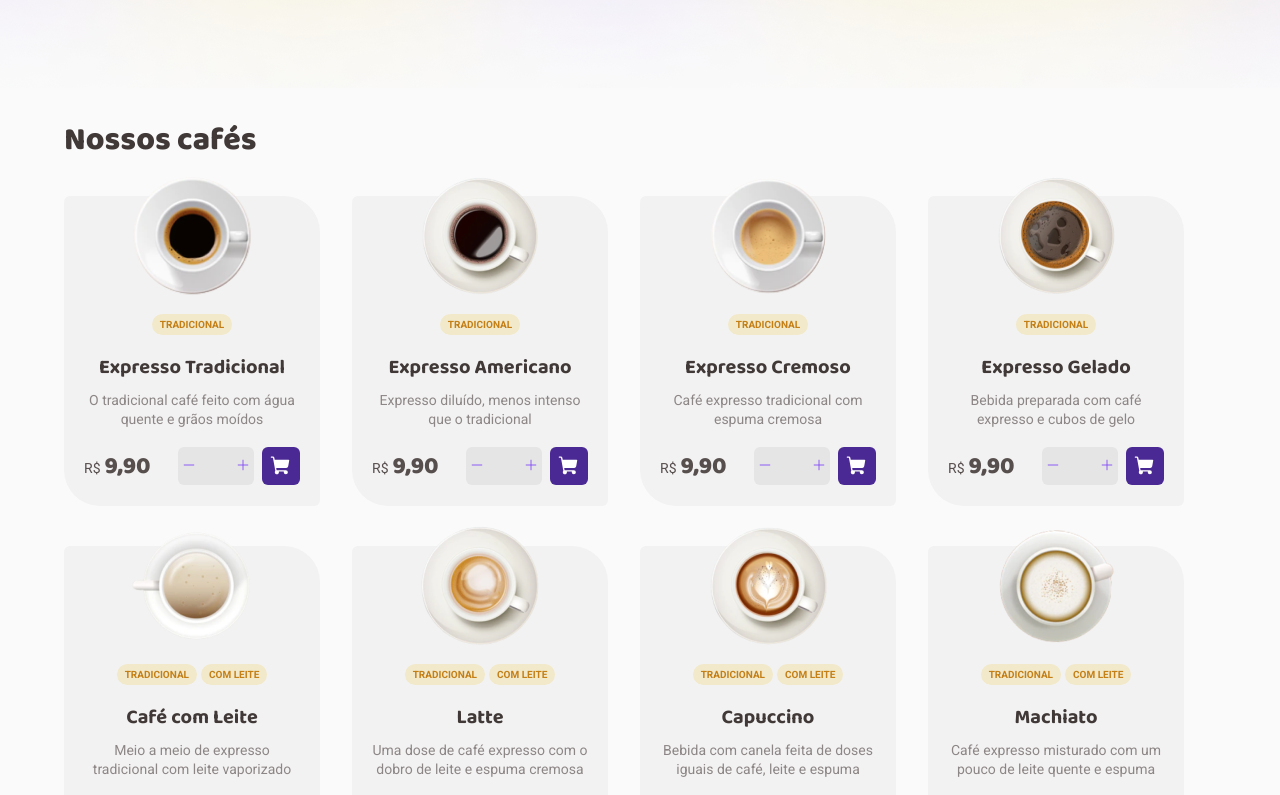
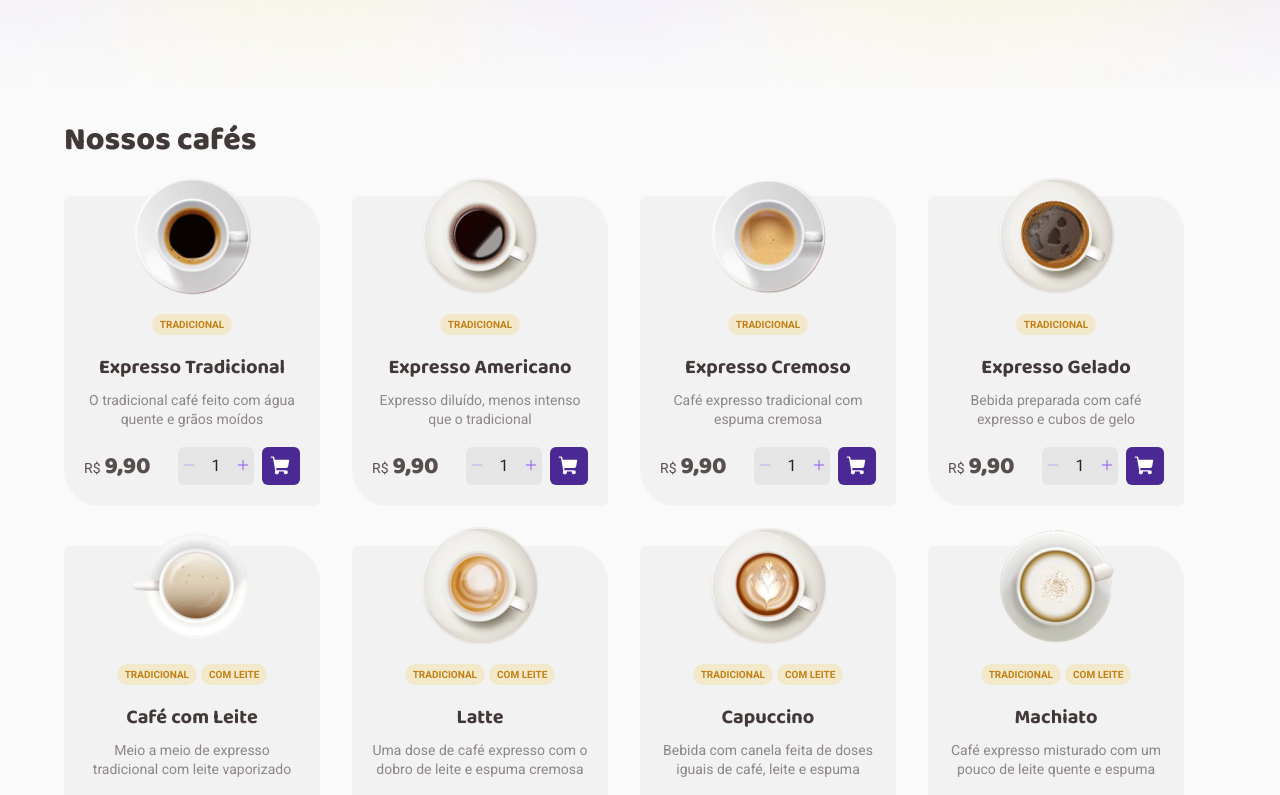
Before and after one commit to jbresolinn/ignite-03-coffedelivery, a React (Vite) app: page / in a window 1280 px wide. Shown: the part 560-1355 px from the top of the page. Built offline with nearby package versions, Linux system fonts and the light colour scheme; no server answers.

Commit message:
feat: create coffe quantity state && create coffe card component

```diff
--- a/src/data/coffes.ts
+++ b/src/data/coffes.ts
@@ -1,6 +1,15 @@
 import { v4 as uuidv4 } from 'uuid'
 
-export const coffes = [
+export interface Coffe {
+  id: string
+  name: string
+  categories: string[]
+  description: string
+  price: number
+  imageUrl: string
+}
+
+export const coffes: Coffe[] = [
   {
     id: uuidv4(),
     name: 'Expresso Tradicional',
--- /dev/null
+++ b/src/pages/Home/components/CoffeCard/index.tsx
@@ -0,0 +1,75 @@
+import { Minus, Plus, ShoppingCart } from 'phosphor-react'
+import { useState } from 'react'
+import { Coffe } from '../../../../data/coffes'
+import { formatPrice } from '../../../../utils/formatPrice'
+
+import {
+  ActionsContainer,
+  CoffeCategoriesList,
+  CoffeDetailsContainer,
+  NumberInput,
+} from './styles'
+
+interface CoffeCardProps {
+  coffe: Coffe
+}
+
+export function CoffeCard({ coffe }: CoffeCardProps) {
+  const [quantity, setQuantity] = useState(1)
+
+  function handleIncrementQuantity() {
+    setQuantity((state) => state + 1)
+  }
+
+  function handleDecrementQuantity() {
+    setQuantity((state) => state - 1)
+  }
+
+  const decrementButtonDisabled = quantity === 1
+  const incrementButtonDisabled = quantity >= 10
+
+  return (
+    <li key={coffe.id}>
+      <img src={`./images/coffes/${coffe.imageUrl}`} alt="" />
+
+      <CoffeDetailsContainer>
+        <CoffeCategoriesList>
+          {coffe.categories.map((category: string) => {
+            return <span key={category}>{category}</span>
+          })}
+        </CoffeCategoriesList>
+
+        <strong>{coffe.name}</strong>
+        <p>{coffe.description}</p>
+      </CoffeDetailsContainer>
+
+      <ActionsContainer>
+        <span>{formatPrice(coffe.price)}</span>
+
+        <NumberInput>
+          <button
+            type="button"
+            onClick={handleDecrementQuantity}
+            disabled={decrementButtonDisabled}
+          >
+            <Minus size={14} />
+          </button>
+
+          <input type="number" min={1} max={10} value={quantity} disabled />
+
+          <button
+            type="button"
+            onClick={handleIncrementQuantity}
+            disabled={incrementButtonDisabled}
+          >
+            <Plus size={14} />
+          </button>
+        </NumberInput>
+
+        <button type="button">
+          <ShoppingCart size={22} weight="fill" />
+        </button>
+      </ActionsContainer>
+    </li>
+  )
+}
--- a/src/pages/Home/components/CoffeList/styles.ts
+++ b/src/pages/Home/components/CoffeCard/styles.ts
@@ -1,52 +1,4 @@
 import styled from 'styled-components'
-
-export const CoffeListContainer = styled.div`
-  display: flex;
-  flex-direction: column;
-  margin: 2rem 0 0;
-
-  h2 {
-    font: 800 2rem 'Baloo 2', sans-serif;
-    color: ${(props) => props.theme['gray-800']};
-    line-height: 1.3;
-
-    @media ${(props) => props.theme['desktop-small-bp']} {
-      text-align: center;
-    }
-  }
-`
-
-export const CoffeListing = styled.ul`
-  list-style: none;
-  margin: 2.125rem 0 0;
-
-  display: flex;
-  align-items: center;
-  flex-wrap: wrap;
-  gap: 40px 32px;
-
-  @media ${(props) => props.theme['desktop-small-bp']} {
-    justify-content: center;
-  }
-
-  li {
-    width: 100%;
-    max-width: 16rem;
-    min-height: 19.375rem;
-    padding: 1.25rem;
-    background: ${(props) => props.theme['gray-200']};
-    border-radius: 6px 36px;
-
-    display: flex;
-    flex-direction: column;
-    align-items: center;
-    justify-content: space-between;
-
-    > img {
-      margin-top: -2.5rem;
-    }
-  }
-`
 
 export const CoffeDetailsContainer = styled.div`
   display: flex;
@@ -146,9 +98,14 @@ export const NumberInput = styled.fieldset`
     border: 0;
     background: transparent;
     padding: 0 0.25rem;
+    transition: opacity 0.2s;
 
     svg {
       color: ${(props) => props.theme['purple-500']};
+    }
+
+    &:disabled {
+      opacity: 0.4;
     }
   }
 
--- a/src/pages/Home/components/CoffeList/index.tsx
+++ /dev/null
@@ -1,67 +0,0 @@
-import { Minus, Plus, ShoppingCart } from 'phosphor-react'
-import { coffes } from '../../../../data/coffes'
-import { formatPrice } from '../../../../utils/formatPrice'
-
-import {
-  ActionsContainer,
-  CoffeCategoriesList,
-  CoffeDetailsContainer,
-  CoffeListContainer,
-  CoffeListing,
-  NumberInput,
-} from './styles'
-
-export function CoffeList() {
-  return (
-    <CoffeListContainer>
-      <h2>Nossos cafés</h2>
-
-      <CoffeListing>
-        {coffes.map((coffe) => {
-          return (
-            <li key={coffe.id}>
-              <img src={`./images/coffes/${coffe.imageUrl}`} alt="" />
-
-              <CoffeDetailsContainer>
-                <CoffeCategoriesList>
-                  {coffe.categories.map((category: string) => {
-                    return <span key={category}>{category}</span>
-                  })}
-                </CoffeCategoriesList>
-
-                <strong>{coffe.name}</strong>
-                <p>{coffe.description}</p>
-              </CoffeDetailsContainer>
-
-              <ActionsContainer>
-                <span>{formatPrice(coffe.price)}</span>
-
-                <NumberInput>
-                  <button type="button">
-                    <Minus size={14} />
-                  </button>
-
-                  <input
-                    type="number"
-                    min={1}
-                    max={10}
-                    maxLength={2}
-                    disabled
-                  />
-
-                  <button type="button">
-                    <Plus size={14} />
-                  </button>
-                </NumberInput>
-
-                <button type="button">
-                  <ShoppingCart size={22} weight="fill" />
-                </button>
-              </ActionsContainer>
-            </li>
-          )
-        })}
-      </CoffeListing>
-    </CoffeListContainer>
-  )
-}
--- a/src/pages/Home/index.tsx
+++ b/src/pages/Home/index.tsx
@@ -1,7 +1,8 @@
 import { HomeBanner } from './components/HomeBanner'
-import { HomeContainer } from './styles'
+import { CoffeListContainer, CoffeListing, HomeContainer } from './styles'
 
-import { CoffeList } from './components/CoffeList'
+import { CoffeCard } from './components/CoffeCard'
+import { coffes } from '../../data/coffes'
 
 // import img from '../../assets/coffes'
 
@@ -10,7 +11,15 @@ export function Home() {
     <HomeContainer>
       <HomeBanner />
 
-      <CoffeList />
+      <CoffeListContainer>
+        <h2>Nossos cafés</h2>
+
+        <CoffeListing>
+          {coffes.map((coffe) => {
+            return <CoffeCard key={coffe.id} coffe={coffe} />
+          })}
+        </CoffeListing>
+      </CoffeListContainer>
     </HomeContainer>
   )
 }
--- a/src/pages/Home/styles.ts
+++ b/src/pages/Home/styles.ts
@@ -3,3 +3,50 @@ import styled from 'styled-components'
 export const HomeContainer = styled.main`
   margin-bottom: 2rem;
 `
+export const CoffeListContainer = styled.div`
+  display: flex;
+  flex-direction: column;
+  margin: 2rem 0 0;
+
+  h2 {
+    font: 800 2rem 'Baloo 2', sans-serif;
+    color: ${(props) => props.theme['gray-800']};
+    line-height: 1.3;
+
+    @media ${(props) => props.theme['desktop-small-bp']} {
+      text-align: center;
+    }
+  }
+`
+
+export const CoffeListing = styled.ul`
+  list-style: none;
+  margin: 2.125rem 0 0;
+
+  display: flex;
+  align-items: center;
+  flex-wrap: wrap;
+  gap: 40px 32px;
+
+  @media ${(props) => props.theme['desktop-small-bp']} {
+    justify-content: center;
+  }
+
+  li {
+    width: 100%;
+    max-width: 16rem;
+    min-height: 19.375rem;
+    padding: 1.25rem;
+    background: ${(props) => props.theme['gray-200']};
+    border-radius: 6px 36px;
+
+    display: flex;
+    flex-direction: column;
+    align-items: center;
+    justify-content: space-between;
+
+    > img {
+      margin-top: -2.5rem;
+    }
+  }
+`
```
